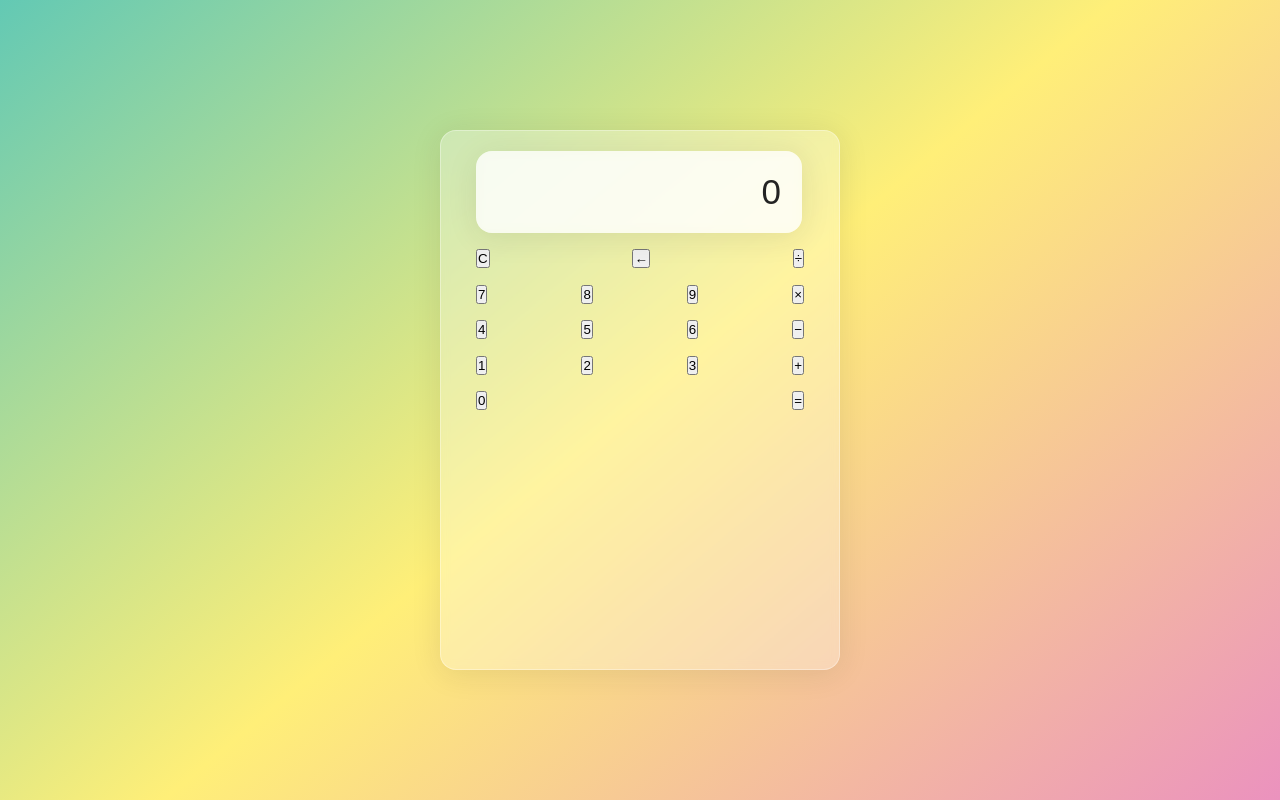
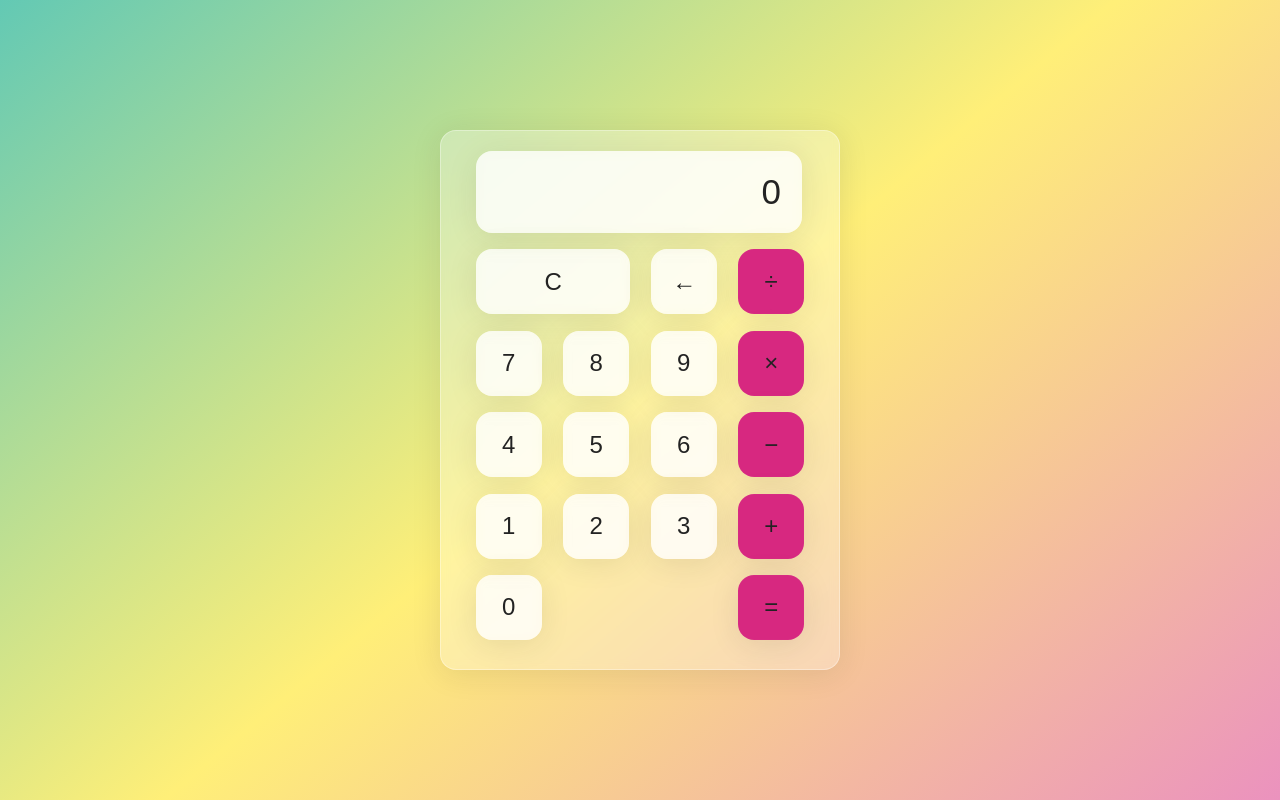
Before and after one commit to bala-11/calculator-app, a plain HTML site: page index.html in a window 1280 px wide. Drawn offline with Linux system fonts and the light colour scheme.

Commit message:
html n css done

```diff
--- a/index.html
+++ b/index.html
@@ -14,7 +14,7 @@
 0
             </section>
 <!-- first row -->
-            <section class="calc-button">
+            <section class="calc-buttons">
                     <div class="calc-button-row">
                         <button class="calc-button double">
                             C
@@ -81,7 +81,6 @@
                         <button class="calc-button">
                             &equals;
                         </button>
-
                        </div>
 
             </section>
--- a/style.css
+++ b/style.css
@@ -61,5 +61,47 @@ justify-content: center;
 }
 
 .calc-button{
+ backdrop-filter: blur(5.5px);
+ -webkit-backdrop-filter: blur(5.5px);
+ background: rgba(255, 255, 255, 0.75);
+ border: 1px solid rgba(255, 255, 255, 0.01);
+ border-radius: 16px;
+ box-shadow: 0 4px 30px rgba(35, 35, 35, 0.1);
+ color: #232323;
+ flex-basis: 20%;
+ font-family: inherit;
+ font-size: 24px;
+ height: 65px;
+}
 
+.calc-button:last-child{
+  backdrop-filter: blur(5.5px);
+ -webkit-backdrop-filter: blur(5.5px);
+ background: rgba(255, 255, 255, 0.75);
+ border: 1px solid rgba(255, 255, 255, 0.01);
+ border-radius: 16px;
+ box-shadow: 0 4px 30px rgba(35, 35, 35, 0.1);
+color:#232323;
+background: #d72880;
 }
+
+.calc-button:last-child:hover{
+    background-color: inherit;
+    color:inherit;
+}
+
+.calc-button:hover{
+    background-color: inherit;
+}
+
+.calc-button:active{
+    background-color: #ffef78;
+}
+
+.double{
+    flex-basis: 47%;
+}
+
+.triple{
+    flex-basis: 73%;
+}
```
